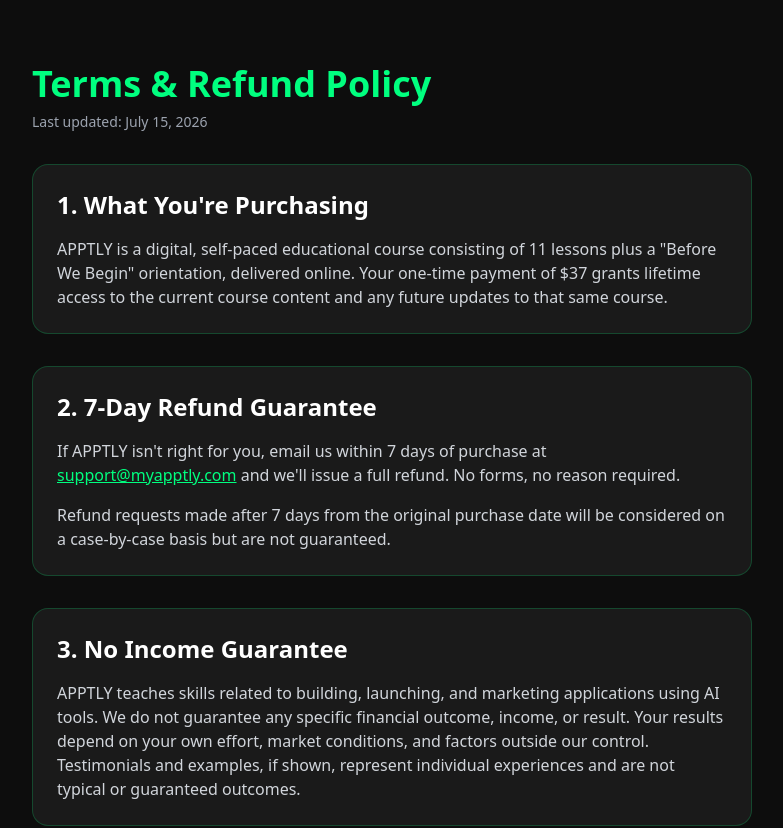
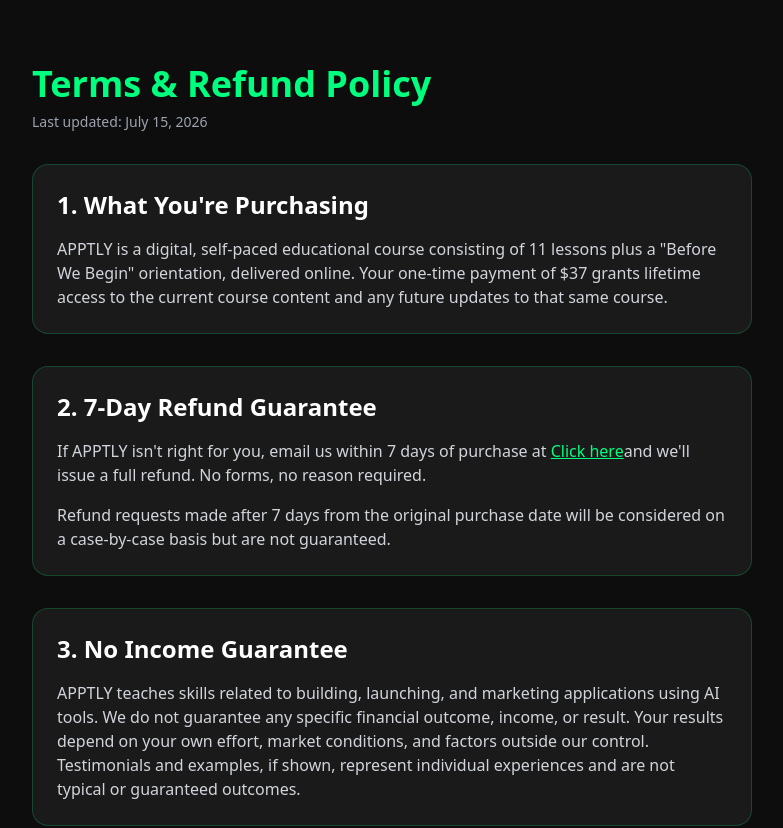
Before and after one commit to myapptly/apptly-website, a Next.js app: page /terms in a window 1280 px wide. Shown: the top 828 px of the page, without its empty margins (248-1031 px from the left). Built offline with nearby package versions, Linux system fonts and the light colour scheme.

Commit message:
Update page.tsx

```diff
--- a/app/terms/page.tsx
+++ b/app/terms/page.tsx
@@ -23,9 +23,9 @@ export default function TermsPage() {
           <h2 className="text-2xl font-bold text-white">2. 7-Day Refund Guarantee</h2>
           <p className="text-gray-300">
             If APPTLY isn't right for you, email us within 7 days of purchase at{" "}
-            <a href="mailto:support@myapptly.com" className="text-[#00FF7F] underline">
-              support@myapptly.com
-            </a>{" "}
+            <a href="mailto:support@myapptly.com" className="text-[#00FF7F] underline hover:text-[#00FF7F]/80">
+  Click here
+</a>
             and we'll issue a full refund. No forms, no reason required.
           </p>
           <p className="text-gray-300">
```
